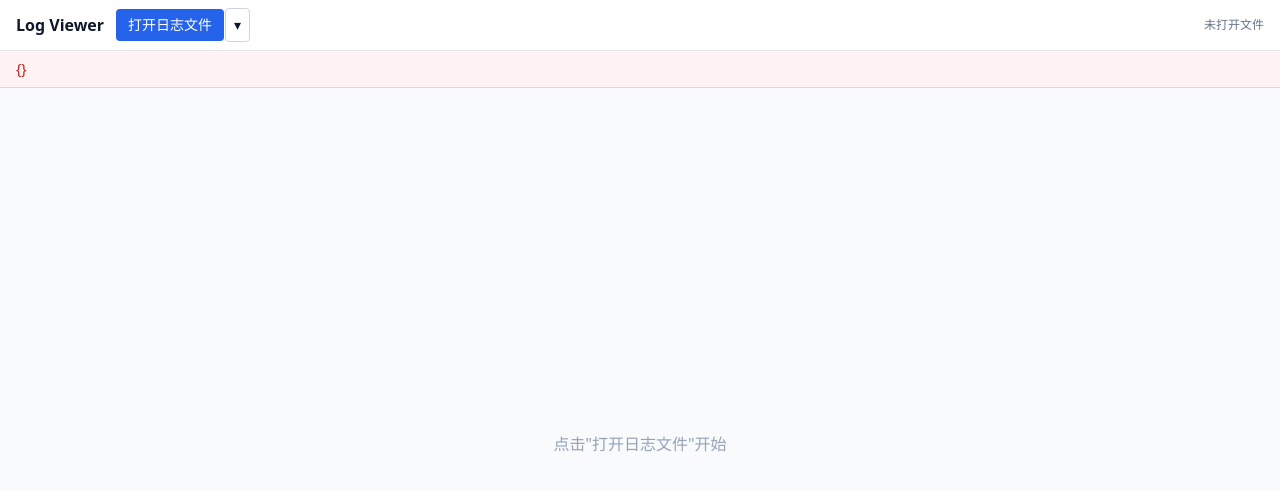
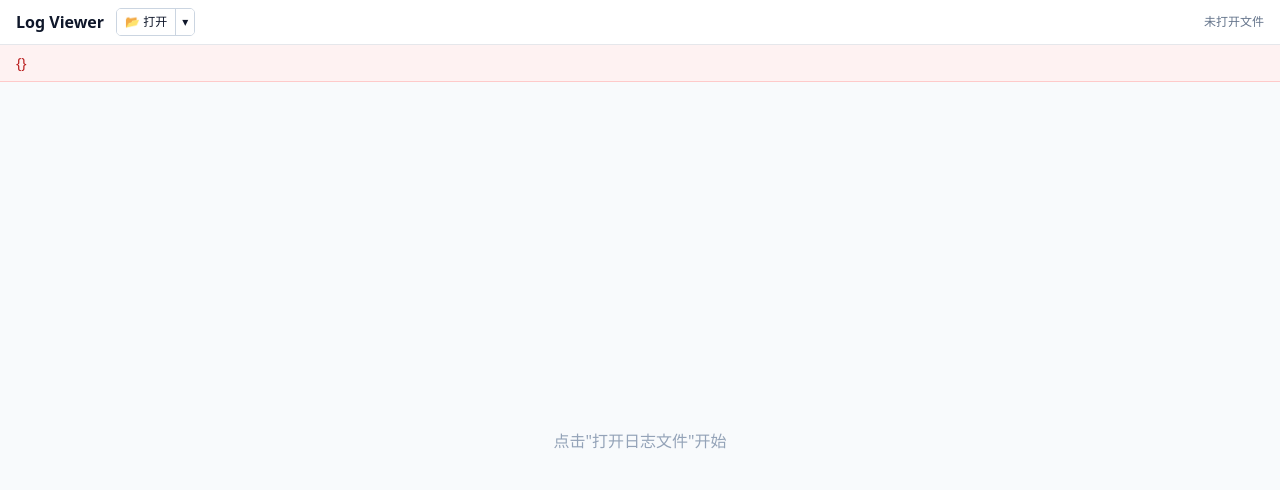
Before and after one commit to y-xin/lumen-log-viewer, a React (Vite) app: page / in a window 1280 px wide. Shown: the top 490 px of the page. Built offline with nearby package versions, Linux system fonts and the light colour scheme; the HTML template or start-up script is replaced by a standard one.

Commit message:
feat(fe): merge OpenFileButton + RecentFilesMenu → OpenFileMenu segment

```diff
--- a/src/App.tsx
+++ b/src/App.tsx
@@ -1,6 +1,5 @@
 import { useState } from 'react';
-import { OpenFileButton } from './components/OpenFileButton';
-import { RecentFilesMenu } from './components/RecentFilesMenu';
+import { OpenFileMenu } from './components/OpenFileMenu';
 import { FilterBar } from './components/FilterBar';
 import { StatsPanel } from './components/StatsPanel';
 import { LogList } from './components/LogList';
@@ -25,10 +24,7 @@ export default function App() {
     <div className="h-screen flex flex-col bg-slate-50 text-slate-900">
       <header className="flex items-center gap-3 px-4 py-2 border-b bg-white">
         <h1 className="text-base font-semibold">Log Viewer</h1>
-        <div className="flex items-center gap-px">
-          <OpenFileButton />
-          <RecentFilesMenu />
-        </div>
+        <OpenFileMenu />
         {metadata && <TemplateMenu onOpenManager={() => setShowManager(true)} />}
         {metadata && <FollowToggle />}
         <div className="ml-auto text-xs text-slate-500">
--- a/src/components/OpenFileButton.tsx
+++ /dev/null
@@ -1,37 +0,0 @@
-// 打开文件按钮：调 tauri dialog 选文件 → 调 openFile command → 写入 store
-
-import { open } from '@tauri-apps/plugin-dialog';
-import { openFile } from '../api/commands';
-import { useSession } from '../state/session';
-
-export function OpenFileButton() {
-  const { loadFile, setError, setLoading } = useSession();
-
-  const handle = async () => {
-    setError(null);
-    const selected = await open({
-      multiple: false,
-      filters: [{ name: 'Log', extensions: ['log', 'jsonl', 'txt'] }],
-    });
-    if (typeof selected !== 'string') return;
-    try {
-      setLoading(true);
-      const md = await openFile(selected);
-      loadFile(md);   // 重置 spec / result / 选中行
-    } catch (e) {
-      const msg = typeof e === 'string' ? e : JSON.stringify(e);
-      setError(`打开失败：${msg}`);
-    } finally {
-      setLoading(false);
-    }
-  };
-
-  return (
-    <button
-      onClick={handle}
-      className="px-3 py-1.5 text-sm rounded bg-blue-600 text-white hover:bg-blue-700"
-    >
-      打开日志文件
-    </button>
-  );
-}
--- a/src/components/RecentFilesMenu.tsx
+++ b/src/components/OpenFileMenu.tsx
@@ -1,16 +1,23 @@
-// 最近文件下拉：在 OpenFileButton 旁，展示最近 10 个打开过的文件
-// 点击任意一个直接调 openFile 加载
+// 顶部"📂 打开 + ▾"复合按钮：
+// - 左半"📂 打开"：tauri open dialog → loadFile
+// - 右半"▾"：下拉显示最近文件 → 点选直接打开
 
 import { useEffect, useState } from 'react';
-import { listRecentFiles, clearRecentFiles, openFile } from '../api/commands';
+import { open } from '@tauri-apps/plugin-dialog';
+import { openFile, listRecentFiles, clearRecentFiles } from '../api/commands';
 import { useSession } from '../state/session';
 
-export function RecentFilesMenu() {
+function formatPath(p: string): { name: string; dir: string } {
+  const idx = p.lastIndexOf('/');
+  if (idx < 0) return { name: p, dir: '' };
+  return { name: p.slice(idx + 1), dir: p.slice(0, idx) };
+}
+
+export function OpenFileMenu() {
   const { loadFile, setError, setLoading, metadata } = useSession();
-  const [open, setOpen] = useState(false);
+  const [dropOpen, setDropOpen] = useState(false);
   const [recent, setRecent] = useState<string[]>([]);
 
-  // 每次菜单打开 + metadata 变化时刷新（打开新文件后下次菜单展开看到最新)
   const refresh = async () => {
     try {
       const list = await listRecentFiles();
@@ -22,19 +29,27 @@ export function RecentFilesMenu() {
 
   useEffect(() => { refresh(); }, [metadata]);
 
-  const handleOpen = async (path: string) => {
-    setOpen(false);
+  const loadByPath = async (path: string) => {
+    setDropOpen(false);
     setError(null);
     try {
       setLoading(true);
       const md = await openFile(path);
-      loadFile(md);   // 重置 spec / result / 选中行
+      loadFile(md);
     } catch (e) {
-      const msg = typeof e === 'string' ? e : JSON.stringify(e);
-      setError(`打开失败：${msg}`);
+      setError(`打开失败：${typeof e === 'string' ? e : JSON.stringify(e)}`);
     } finally {
       setLoading(false);
     }
+  };
+
+  const handleOpenDialog = async () => {
+    setError(null);
+    const selected = await open({
+      multiple: false,
+      filters: [{ name: 'Log', extensions: ['log', 'jsonl', 'txt'] }],
+    });
+    if (typeof selected === 'string') await loadByPath(selected);
   };
 
   const handleClear = async () => {
@@ -43,32 +58,20 @@ export function RecentFilesMenu() {
     await refresh();
   };
 
-  const formatPath = (p: string): { name: string; dir: string } => {
-    const idx = p.lastIndexOf('/');
-    if (idx < 0) return { name: p, dir: '' };
-    return { name: p.slice(idx + 1), dir: p.slice(0, idx) };
-  };
-
   return (
     <div className="relative">
-      <button
-        onClick={() => { refresh(); setOpen((v) => !v); }}
-        className="px-2 py-1.5 text-sm rounded border border-slate-300 bg-white hover:bg-slate-50"
-        title="最近打开"
-      >
-        ▾
-      </button>
-      {open && (
+      <div className="ctl-segment">
+        <button onClick={handleOpenDialog}>📂 打开</button>
+        <button onClick={() => { refresh(); setDropOpen((v) => !v); }} style={{ padding: '0 6px' }}>▾</button>
+      </div>
+      {dropOpen && (
         <>
-          <div className="fixed inset-0 z-10" onClick={() => setOpen(false)} />
+          <div className="fixed inset-0 z-10" onClick={() => setDropOpen(false)} />
           <div className="absolute top-full left-0 mt-1 w-[28rem] bg-white border rounded shadow-lg z-20 text-sm">
             <div className="px-3 py-1.5 text-xs text-slate-500 border-b flex items-center justify-between">
               <span>最近打开</span>
               {recent.length > 0 && (
-                <button
-                  onClick={handleClear}
-                  className="text-slate-400 hover:text-red-600 text-xs"
-                >
+                <button onClick={handleClear} className="text-slate-400 hover:text-red-600 text-xs">
                   清除
                 </button>
               )}
@@ -82,16 +85,14 @@ export function RecentFilesMenu() {
               return (
                 <button
                   key={p}
-                  onClick={() => handleOpen(p)}
+                  onClick={() => loadByPath(p)}
                   className={[
                     'w-full text-left px-3 py-1.5 hover:bg-slate-100 flex flex-col',
                     isCurrent ? 'bg-blue-50' : '',
                   ].join(' ')}
                   title={p}
                 >
-                  <span className="text-slate-800 truncate">
-                    {isCurrent ? '✓ ' : ''}{name}
-                  </span>
+                  <span className="text-slate-800 truncate">{isCurrent ? '✓ ' : ''}{name}</span>
                   <span className="text-slate-400 text-xs truncate">{dir}</span>
                 </button>
               );
```
